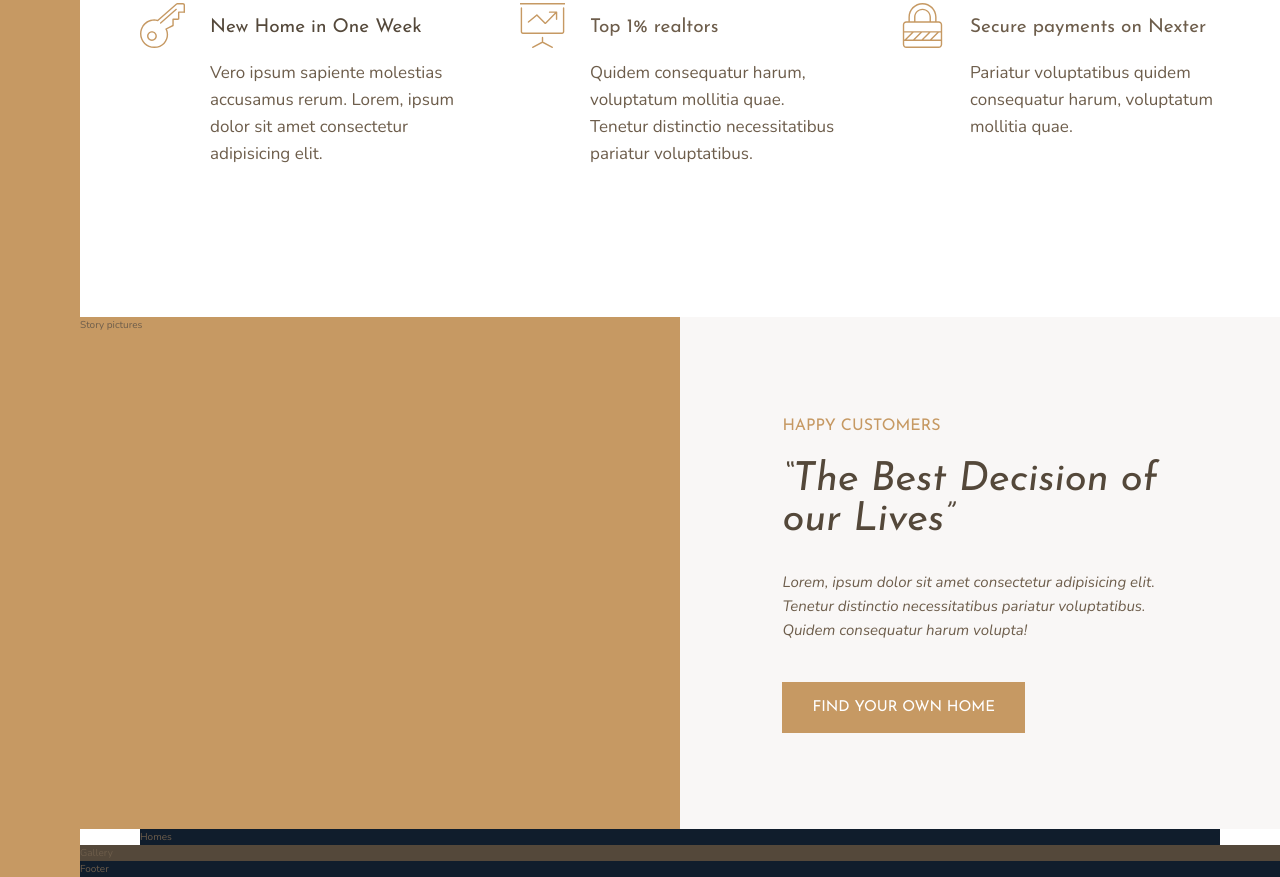
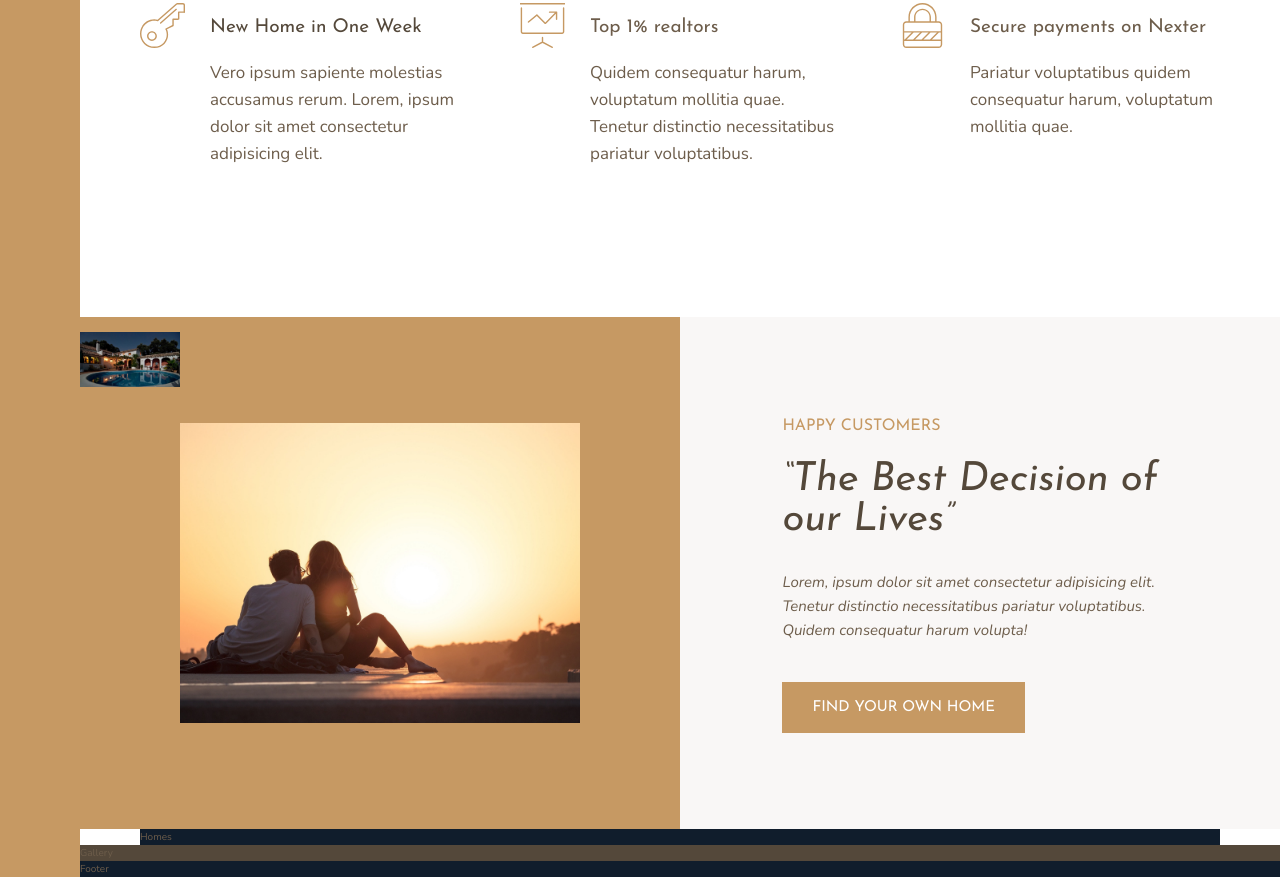
Before and after one commit to AlinaZakirod/nexter-, a website: page index.html in a window 1280 px wide. Shown: the part 991-1868 px from the top of the page. Drawn offline with nearby package versions, Linux system fonts and the light colour scheme.

Commit message:
stories picture p 1

```diff
--- a/index.html
+++ b/index.html
@@ -94,7 +94,18 @@
     </section>
 
     <div class="story__pictures">
-      Story pictures
+      <img
+        src="img/story-1.jpeg"
+        alt="Couple with new house
+      "
+        class="story__img--1"
+      />
+      <img
+        src="img/story-2.jpeg"
+        alt="New house
+      "
+        class="story__img--2"
+      />
     </div>
 
     <div class="story__content">
--- a/sass/_story.scss
+++ b/sass/_story.scss
@@ -2,6 +2,21 @@
   &__pictures {
     background-color: $color-primary;
     grid-column: full-start / col-end 4;
+
+    display: grid;
+    grid-template-rows: repeat(6, 1fr);
+    grid-template-columns: repeat(6, 1fr);
+    align-items: center;
+  }
+
+  &__img--1 {
+    width: 100%;
+    grid-row: 2/6;
+    grid-column: 2/6;
+  }
+
+  &__img--2 {
+    width: 100%;
   }
 
   &__content {
```
Also changed, not shown: css/style.css.
